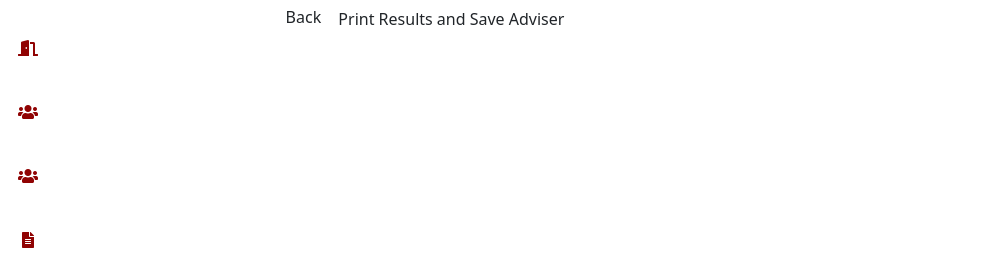
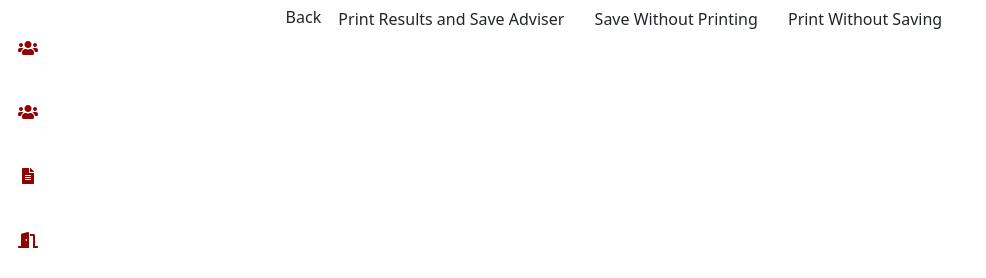
Before and after one commit to KurtLD/Capstone-System-Project-V3, a Django app: template templates/admin/reco_app/recommendation_results.html in a window 1280 px wide. Shown: the part 226-504 px from the top of the page, without its empty margins (0-986 px from the left). Run offline with Django 5.2, Linux system fonts and the light colour scheme; the template is opened without the code that fills it, so the values that code supplies are empty; some libraries are stand-ins or nearby versions.

Commit message:
update recommender with added save functionality

```diff
--- a/templates/admin/reco_app/recommendation_results.html
+++ b/templates/admin/reco_app/recommendation_results.html
@@ -216,9 +216,14 @@
                         <div class="button-container">
                             <!-- Back Button -->
                             <a href="javascript:history.back()" class="back-button no-print">Back</a>
-                            <!-- Print Button -->
-                            <button id="printButton" class=" btn btn-printButton no-print">Print Results and Save Adviser</button>
+                            <!-- Print and Save Button -->
+                            <button id="printButton" class="btn btn-printButton no-print">Print Results and Save Adviser</button>
+                            <!-- Save Without Printing Button -->
+                            <button id="saveWithoutPrintButton" class="btn btn-printButton no-print">Save Without Printing</button>
+                            <!-- Print Without Saving Button -->
+                            <button id="printWithoutSaveButton" class="btn btn-printButton no-print">Print Without Saving</button>
                         </div>
+
                     </div>
                 </main>
                   <!-- Footer -->
@@ -334,23 +339,34 @@
                 width: '25%'
             }).val('{{ member3 }}').trigger('change');
 
-
-
-            // Print button click event
-            // $('#printButton').click(function() {
+            // $('#printButton').click(function () {
             //     // Open the print dialog
             //     window.print();
 
             //     // After the print dialog is closed, proceed to save the data
-            //     setTimeout(function() {
+            //     setTimeout(function () {
             //         if (confirm('Did you successfully print the document?')) {
+            //             // Debugging: Log values
+            //             console.log("Confirmation successful");
+
             //             var groupInfo1 = $('#group_info1').val();
             //             var groupInfo2 = $('#group_info2').val();
             //             var groupInfo3 = $('#group_info3').val();
             //             var facultyId = $('.faculty-item').data('faculty-id');
-            //             var approvedTitle = "{{ title }}";  // Get the approved title from the context
+            //             var approvedTitle = "{{ title }}";
 
-            //             // Sending the data via AJAX
+            //             console.log("facultyId:", facultyId);
+            //             console.log("groupInfo1:", groupInfo1);
+            //             console.log("groupInfo2:", groupInfo2);
+            //             console.log("groupInfo3:", groupInfo3);
+            //             console.log("approvedTitle:", approvedTitle);
+
+            //             if (!facultyId || !groupInfo1 || !approvedTitle) {
+            //                 alert("Missing required data. Please check and try again.");
+            //                 return;
+            //             }
+
+            //             // AJAX request
             //             $.ajax({
             //                 url: "{% url 'save_adviser' %}",
             //                 method: "POST",
@@ -358,54 +374,63 @@
             //                     faculty_id: facultyId,
             //                     group_info1: groupInfo1,
             //                     group_info2: groupInfo2,
-            //                     group_info3: group_info3,
+            //                     group_info3: groupInfo3,
             //                     approved_title: approvedTitle,
-            //                     csrfmiddlewaretoken: '{{ csrf_token }}'  // Ensure the CSRF token is passed
+            //                     csrfmiddlewaretoken: '{{ csrf_token }}'
             //                 },
-            //                 success: function(response) {
-            //                     alert('Adviser information successfully updated!');
-            //                      // Redirect to the adviser list page after success
+            //                 success: function (response) {
+            //                     console.log("Success:", response);
+            //                     alert('Adviser information successfully saved!');
             //                     window.location.href = "{% url 'adviser_list' %}";
             //                 },
-            //                 error: function(xhr, status, error) {
+            //                 error: function (xhr, status, error) {
+            //                     console.error("Error occurred:", error);
             //                     alert('An error occurred: ' + error);
             //                 }
             //             });
+            //         } else {
+            //             alert("Action canceled by user.");
             //         }
-            //         else{
-            //             alert("not success");
-            //         }
-
-            //     }, 0);  // Use a minimal delay (could be increased if needed)
+            //     }, 100); // Minimal delay
             // });
+            // Print and Save Button
             $('#printButton').click(function () {
-                // Open the print dialog
                 window.print();
 
-                // After the print dialog is closed, proceed to save the data
                 setTimeout(function () {
                     if (confirm('Did you successfully print the document?')) {
-                        // Debugging: Log values
-                        console.log("Confirmation successful");
+                        saveAdviserData();
+                    } else {
+                        alert("Action canceled by user.");
+                    }
+                }, 100);
+            });
 
+            // Save Without Printing Button
+            $('#saveWithoutPrintButton').click(function () {
+                if (confirm('Do you want to save without printing?')) {
+                    saveAdviserData();
+                }
+            });
+
+            // Print Without Saving Button
+            $('#printWithoutSaveButton').click(function () {
+                window.print();
+            });
+
+            // Save Adviser Data Function
+            function saveAdviserData() {
                 var groupInfo1 = $('#group_info1').val();
                 var groupInfo2 = $('#group_info2').val();
                 var groupInfo3 = $('#group_info3').val();
                 var facultyId = $('.faculty-item').data('faculty-id');
                 var approvedTitle = "{{ title }}";
 
-                        console.log("facultyId:", facultyId);
-                        console.log("groupInfo1:", groupInfo1);
-                        console.log("groupInfo2:", groupInfo2);
-                        console.log("groupInfo3:", groupInfo3);
-                        console.log("approvedTitle:", approvedTitle);
-
                 if (!facultyId || !groupInfo1 || !approvedTitle) {
                     alert("Missing required data. Please check and try again.");
                     return;
                 }
 
-                        // AJAX request
                 $.ajax({
                     url: "{% url 'save_adviser' %}",
                     method: "POST",
@@ -427,13 +452,11 @@
                         alert('An error occurred: ' + error);
                     }
                 });
-                    } else {
-                        alert("Action canceled by user.");
             }
-                }, 100); // Minimal delay
+
         });
 
-        });
+
     </script>
     <script src="https://stackpath.bootstrapcdn.com/bootstrap/4.5.2/js/bootstrap.min.js"></script>
     <!-- Include Select2 -->
--- a/templates/sidebar.html
+++ b/templates/sidebar.html
@@ -107,15 +107,7 @@
                         <span class="ml-2 custom-span">Recommend Adviser</span>
                     </a>
                 </li>
-                <li>
-                    <a href="{% url 'room_list' %}"  class="flex items-center px-2 py-2 nav-link text-md">
-                        <span class="fa-stack fa-md">
-                            <i class="fas fa-circle fa-stack-2x" style="color: #FFFFFF;"></i>
-                            <i class="fas fa-door-open fa-stack-1x" style="color: #900303;"></i>
-                        </span>
-                        <span class="ml-2 custom-span">Add Room</span>
-                    </a>
-                </li>
+
                 <li>
                     <a href="{% url 'add_group' %}" class="flex items-center px-2 py-2 nav-link text-md">
                         <span class="fa-stack fa-md">
@@ -125,6 +117,7 @@
                         <span class="ml-2 custom-span">Add Group Title Hearing</span>
                     </a>
                 </li>
+
                 <li>
                     <a href="{% url 'add_groupPOD' %}" class="flex items-center px-2 py-2 nav-link text-md">
                         <span class="fa-stack fa-md">
@@ -201,6 +194,17 @@
                     </li>
                 </ul>
             </li>
+
+            <li>
+                <a href="{% url 'room_list' %}"  class="flex items-center px-2 py-2 nav-link text-md">
+                    <span class="fa-stack fa-md">
+                        <i class="fas fa-circle fa-stack-2x" style="color: #FFFFFF;"></i>
+                        <i class="fas fa-door-open fa-stack-1x" style="color: #900303;"></i>
+                    </span>
+                    <span class="ml-2 custom-span">Manage Room</span>
+                </a>
+            </li>
+
             <li>
                 <a href="{% url 'audit_logs' %}" class="flex items-center px-2 py-2 nav-link text-md">
                     <span class="fa-stack fa-md">
```
Also changed, not shown: 1 other file. Lines whose indentation alone changed are shown as unchanged.
